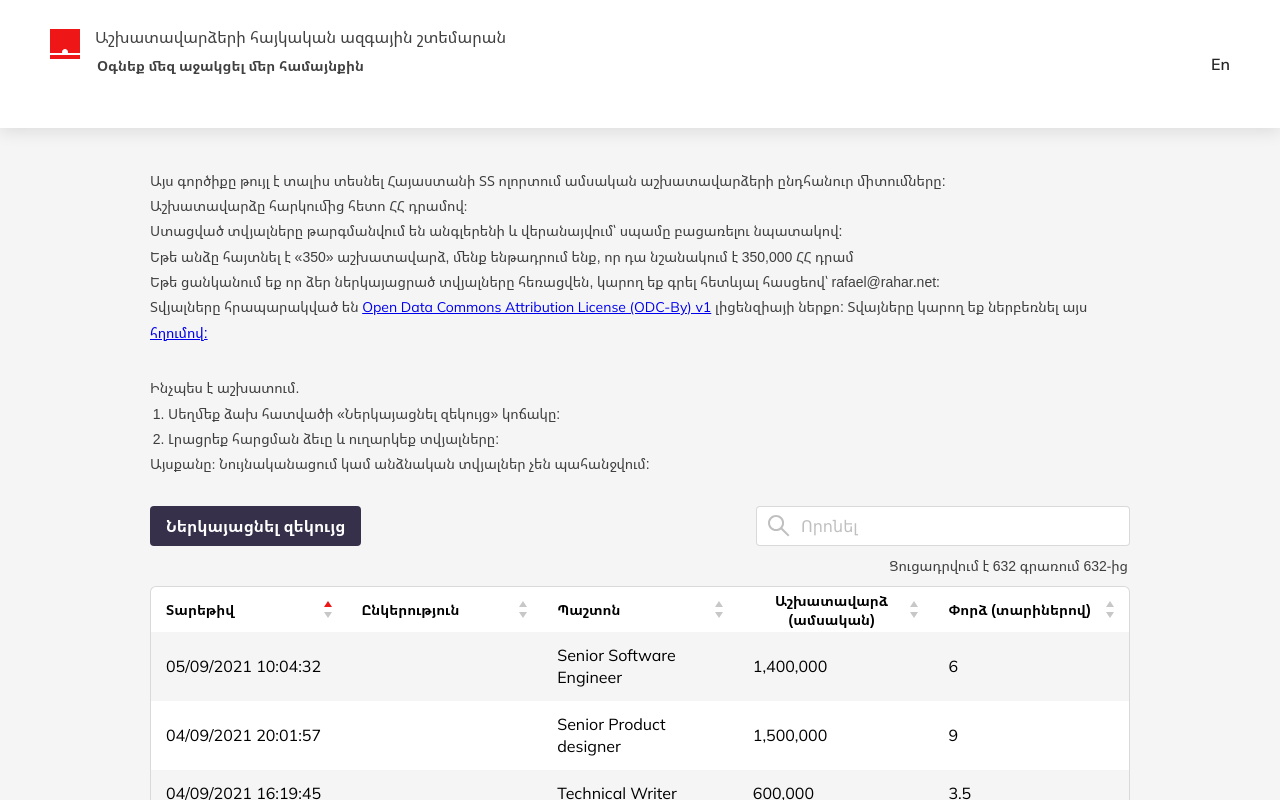
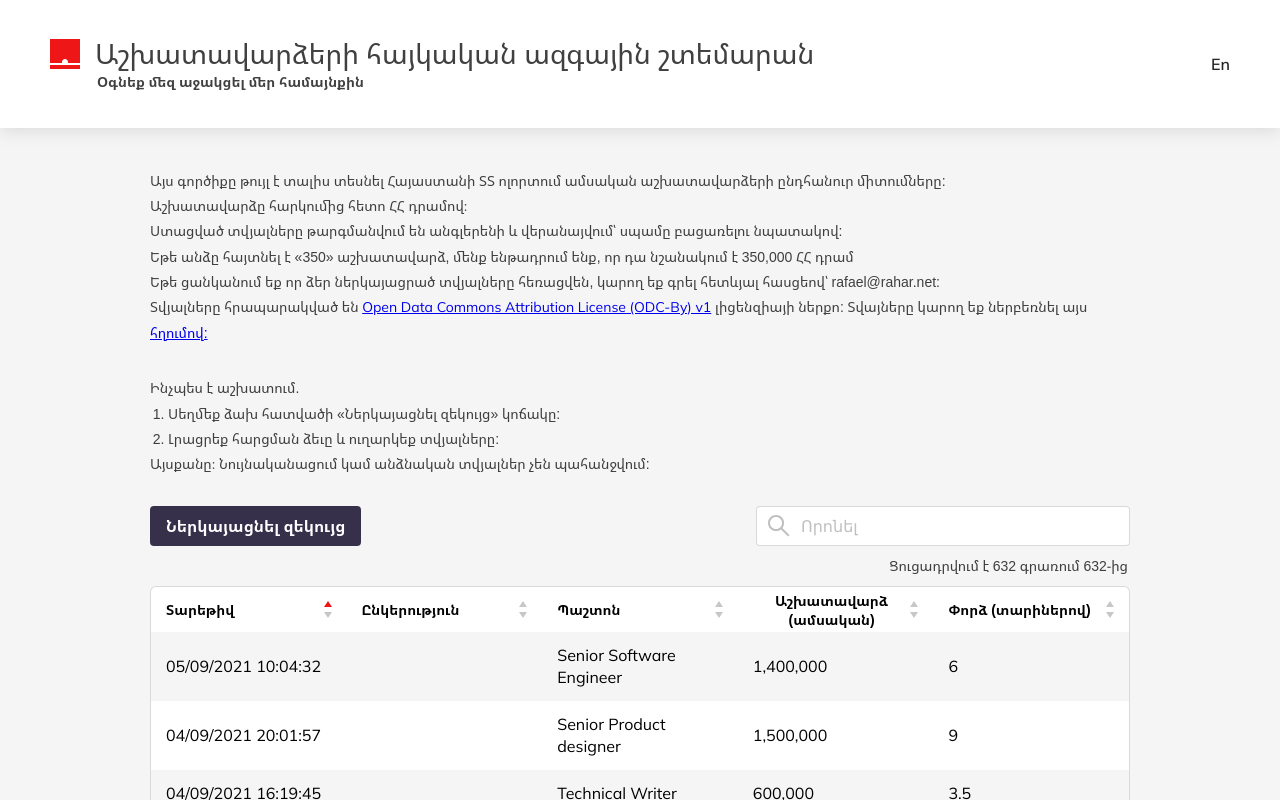
Before and after one commit to The-Sofware-Development-Company/salariesam, a React (Create React App) app: page / in a window 1280 px wide. Shown: the top 800 px of the page. Built offline with nearby package versions, Linux system fonts and the light colour scheme.

Commit message:
fix fonts

```diff
--- a/src/components/Header/styles.scss
+++ b/src/components/Header/styles.scss
@@ -25,7 +25,6 @@
     width: 100%;
     display: flex;
     align-items: flex-start;
-    min-height: 70px;
   }
   .logo {
     width: 100%;
@@ -34,7 +33,6 @@
   .texts {
     margin: 0 15px;
     .title {
-      margin-bottom: 10px;
       @media only screen and (max-width: 780px) {
         font-size: 26px;
       }
@@ -49,7 +47,7 @@
     }
     .subtitle {
       margin-left: 2px;
-      margin-top: 14px;
+      margin-top: 8px;
       @media only screen and (max-width: 400px) {
         font-size: 14px;
       }
--- a/src/styles/typography.scss
+++ b/src/styles/typography.scss
@@ -6,6 +6,9 @@
 }
 .fz18 {
   font-size: 18px;
+}
+.fz28 {
+  font-size: 28px;
 }
 .fz36 {
   font-size: 36px;
```
